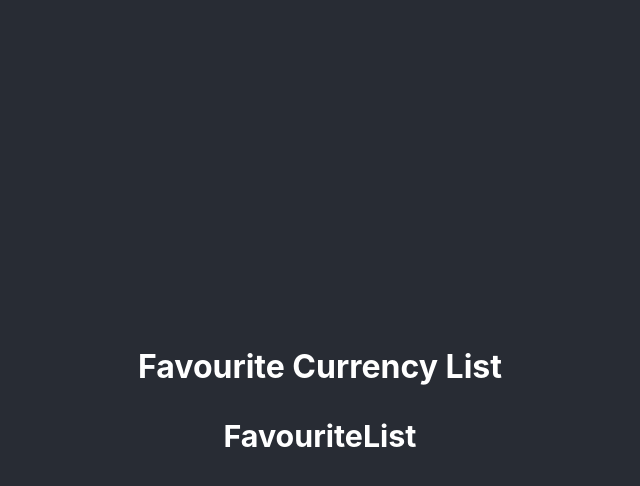
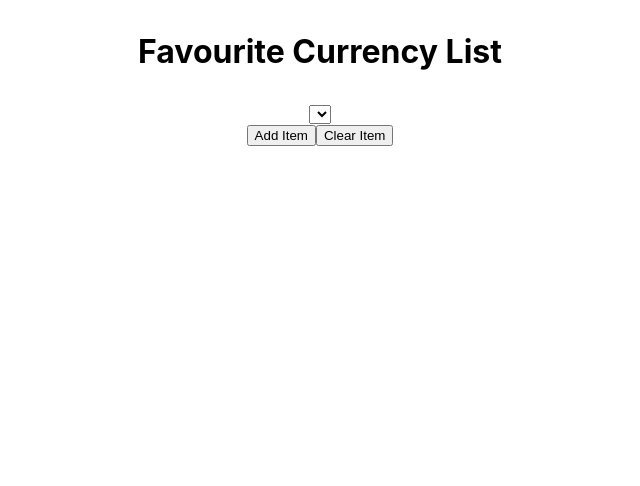
Before and after one commit to Vimalraveendra/Favourite-CurrencyList, a React (Create React App) app: page / in a window 1280 px wide. Shown: the top 486 px of the page, without its empty margins (320-960 px from the left). Built offline with nearby package versions, Linux system fonts and the light colour scheme.

Commit message:
Created Redux folder  and added Redux store and rootReducer & also updated the CurrencyList component to choose the favourite currencies

```diff
--- a/src/App.js
+++ b/src/App.js
@@ -5,9 +5,7 @@ import './App.css';
 const App=()=> {
   return (
     <div className="App">
-      <header className="App-header">
        <HomePage/>
-      </header>
     </div>
   );
 }
--- a/src/Components/CurrencyList/CurrencyList.jsx
+++ b/src/Components/CurrencyList/CurrencyList.jsx
@@ -12,7 +12,6 @@ class CurrencyList extends React.Component {
           <div>
             <h3 className="title">Favourite Currency List </h3>
           </div>
-
           <FavouriteList />
         </React.Fragment>
       );
--- a/src/Components/FavouriteList/FavouriteList.jsx
+++ b/src/Components/FavouriteList/FavouriteList.jsx
@@ -1,10 +1,49 @@
 import React from 'react';
+import { v4 as uuidv4 } from "uuid";
 
-const FavouriteList=()=>{
+const FavouriteList=({currencies,currency,handleChange,addCurrency,removeCurrency})=>{
     return(
-        <div>
-        <h3>FavouriteList</h3>
-        </div>
+    <React.Fragment>
+    <div className="select-item">
+      <select
+        className="options"
+        name="currency"
+        value={currency}
+        onChange={handleChange}
+      >
+        {currencies && currencies.map((currency, index) => (
+          <option key={index}>{currency}</option>
+        ))}
+      </select>
+    </div>
+
+
+
+    <div className="btn-item">
+      <button
+        type="submit"
+        className="btn green"
+        onClick={() =>
+          addCurrency({
+            id: uuidv4(),
+            currency: currency
+          })
+        }
+      >
+        Add Item
+      </button>
+      <button
+        type="submit"
+        className="btn red"
+        onClick={removeCurrency}
+      >
+        Clear Item
+      </button>
+    </div>
+
+
+
+  </React.Fragment>
     )
 }
 
--- /dev/null
+++ b/src/Redux/rootReducer.js
@@ -0,0 +1,6 @@
+import { combineReducers } from "redux";
+import { currencyReducer } from "./currencylist/currencylist.reducer";
+
+export default combineReducers({
+  currencylist: currencyReducer
+});
```
Also changed, not shown: src/Redux/store.js (added, +12 -0 lines).
